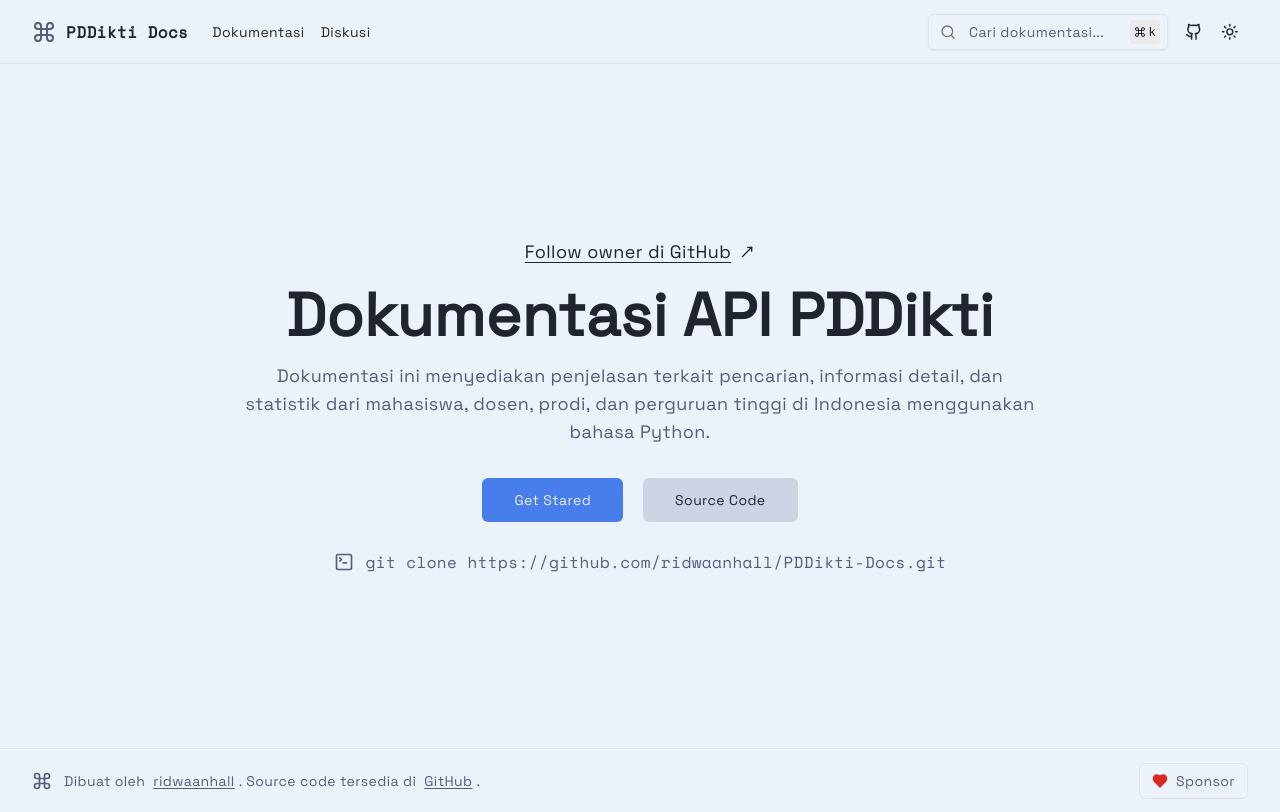
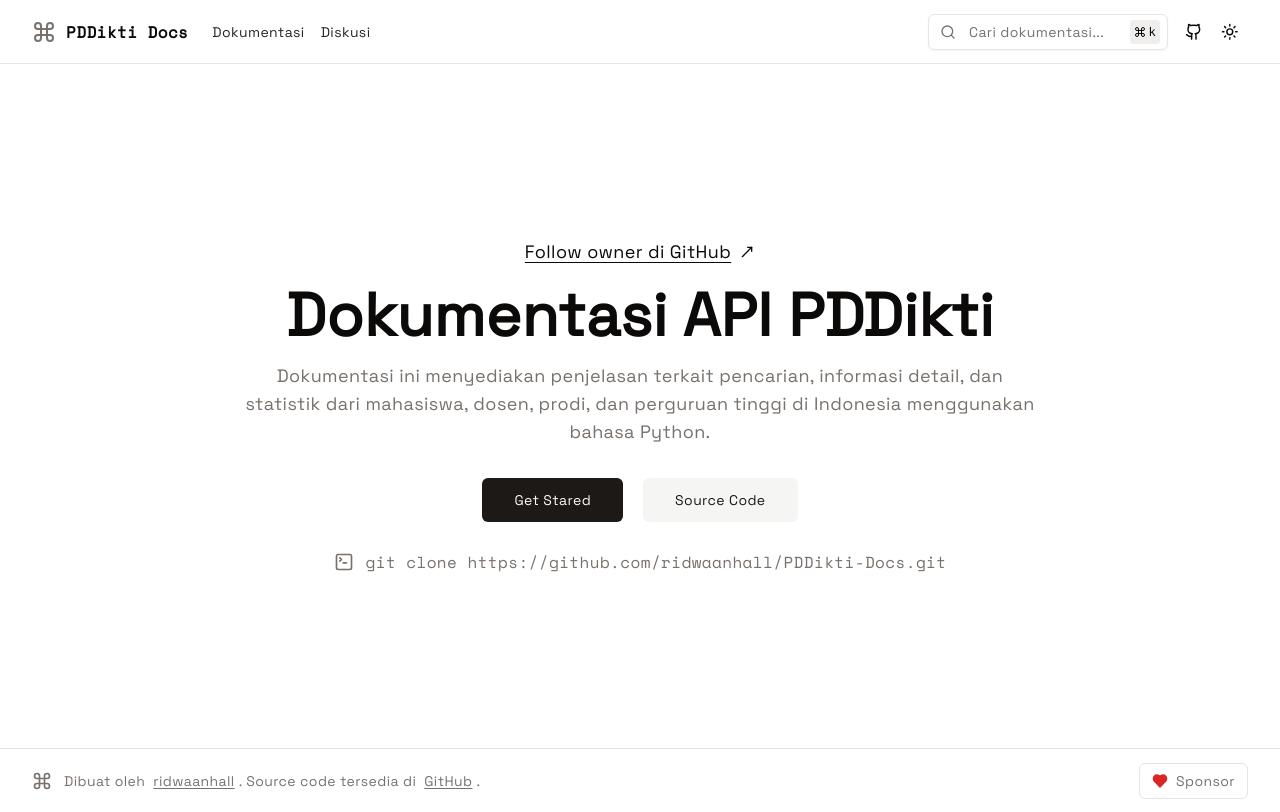
Before and after one commit to ridwaanhall/PDDikti-Docs, a Next.js app: page / in a window 1280 px wide. Built offline with nearby package versions, Linux system fonts and the light colour scheme.

Commit message:
Update: refactor global styles and syntax highlighting colors for improved readability and consistency

```diff
--- a/styles/globals.css
+++ b/styles/globals.css
@@ -8,61 +8,61 @@
 @tailwind components;
 @tailwind utilities;
 
-/* ocean */
+/* basic */
 @layer base {
   :root {
-      --background: 210 50% 95%; /* Soft light blue */
-      --foreground: 220 20% 15%; /* Deep navy */
-      --card: 210 40% 98%; /* Almost white blue */
-      --card-foreground: 220 20% 15%;
-      --popover: 210 40% 98%;
-      --popover-foreground: 220 20% 15%;
-      --primary: 220 80% 60%; /* Vibrant azure blue */
-      --primary-foreground: 210 50% 95%;
-      --secondary: 220 30% 85%; /* Light sky blue */
-      --secondary-foreground: 220 20% 15%;
-      --muted: 220 30% 85%;
-      --muted-foreground: 220 20% 40%; /* Soft steel blue */
-      --accent: 200 70% 40%; /* Strong ocean blue */
-      --accent-foreground: 0 0% 100%; /* Pure white */
-      --destructive: 0 65% 55%; /* Soft red */
-      --destructive-foreground: 220 20% 95%; /* Lightened foreground */
-      --border: 220 15% 90%; /* Light grey-blue */
-      --input: 220 15% 90%;
-      --ring: 220 40% 50%; /* Cool blue ring */
-      --radius: 0.5rem;
-      --chart-1: 210 60% 50%; /* Classic blue */
-      --chart-2: 220 40% 65%; /* Soft sky */
-      --chart-3: 220 70% 50%; /* Azure blue */
-      --chart-4: 200 60% 55%; /* Ocean blue */
-      --chart-5: 240 30% 40%; /* Deep teal */
+    --background: 0 0% 100%;
+    --foreground: 20 14.3% 4.1%;
+    --card: 0 0% 100%;
+    --card-foreground: 20 14.3% 4.1%;
+    --popover: 0 0% 100%;
+    --popover-foreground: 20 14.3% 4.1%;
+    --primary: 24 9.8% 10%;
+    --primary-foreground: 60 9.1% 97.8%;
+    --secondary: 60 4.8% 95.9%;
+    --secondary-foreground: 24 9.8% 10%;
+    --muted: 60 4.8% 95.9%;
+    --muted-foreground: 25 5.3% 44.7%;
+    --accent: 60 4.8% 95.9%;
+    --accent-foreground: 24 9.8% 10%;
+    --destructive: 0 84.2% 60.2%;
+    --destructive-foreground: 60 9.1% 97.8%;
+    --border: 20 5.9% 90%;
+    --input: 20 5.9% 90%;
+    --ring: 20 14.3% 4.1%;
+    --radius: 0.5rem;
+    --chart-1: 12 76% 61%;
+    --chart-2: 173 58% 39%;
+    --chart-3: 197 37% 24%;
+    --chart-4: 43 74% 66%;
+    --chart-5: 27 87% 67%;
   }
 
   .dark {
-      --background: 220 20% 10%; /* Midnight navy */
-      --foreground: 220 80% 90%; /* Soft sky blue */
-      --card: 220 20% 12%; /* Slightly lighter midnight */
-      --card-foreground: 220 80% 90%;
-      --popover: 220 20% 12%;
-      --popover-foreground: 220 80% 90%;
-      --primary: 210 70% 60%; /* Soft bright blue */
-      --primary-foreground: 220 20% 10%;
-      --secondary: 220 30% 15%; /* Dark steel blue */
-      --secondary-foreground: 220 80% 90%;
-      --muted: 220 30% 15%;
-      --muted-foreground: 210 20% 85%; /* Pale navy */
-      --accent: 220 80% 60%; /* Vibrant azure blue */
-      --accent-foreground: 220 80% 90%;
-      --destructive: 0 65% 55%; /* Soft red */
-      --destructive-foreground: 220 80% 90%;
-      --border: 220 30% 15%; /* Dark steel blue */
-      --input: 220 30% 15%;
-      --ring: 220 60% 60%; /* Vivid blue ring */
-      --chart-1: 210 60% 50%; /* Classic blue */
-      --chart-2: 220 40% 65%; /* Soft sky */
-      --chart-3: 220 70% 50%; /* Azure blue */
-      --chart-4: 200 60% 55%; /* Ocean blue */
-      --chart-5: 240 30% 40%; /* Deep teal */
+    --background: 20 14.3% 4.1%;
+    --foreground: 60 9.1% 97.8%;
+    --card: 20 14.3% 4.1%;
+    --card-foreground: 60 9.1% 97.8%;
+    --popover: 20 14.3% 4.1%;
+    --popover-foreground: 60 9.1% 97.8%;
+    --primary: 60 9.1% 97.8%;
+    --primary-foreground: 24 9.8% 10%;
+    --secondary: 12 6.5% 15.1%;
+    --secondary-foreground: 60 9.1% 97.8%;
+    --muted: 12 6.5% 15.1%;
+    --muted-foreground: 24 5.4% 63.9%;
+    --accent: 12 6.5% 15.1%;
+    --accent-foreground: 60 9.1% 97.8%;
+    --destructive: 0 62.8% 30.6%;
+    --destructive-foreground: 60 9.1% 97.8%;
+    --border: 12 6.5% 15.1%;
+    --input: 12 6.5% 15.1%;
+    --ring: 24 5.7% 82.9%;
+    --chart-1: 220 70% 50%;
+    --chart-2: 160 60% 45%;
+    --chart-3: 30 80% 55%;
+    --chart-4: 280 65% 60%;
+    --chart-5: 340 75% 55%;
   }
 }
 
--- a/styles/syntax.css
+++ b/styles/syntax.css
@@ -1,23 +1,17 @@
-/* ocean */
-/* Light Mode */
 .keyword {
-   color: #2563eb;
-   /* Vibrant Blue */
+   color: #d73a49; /* GitHub Red */
 }
 
 .function {
-   color: #0284c7;
-   /* Deep Sky Blue */
+   color: #6f42c1; /* GitHub Purple */
 }
 
 .punctuation {
-   color: #475569;
-   /* Cool Slate Gray */
+   color: #24292e; /* GitHub Black */
 }
 
 .comment {
-   color: #64748b;
-   /* Muted Slate */
+   color: #6a737d; /* GitHub Muted Gray */
 }
 
 .string,
@@ -25,34 +19,36 @@
 .annotation,
 .boolean,
 .number {
-   color: #0369a1;
-   /* Dark Cyan */
+   color: #005cc5; /* GitHub Blue */
 }
 
 .tag {
-   color: #1e40af;
-   /* Indigo */
+   color: #22863a; /* GitHub Green */
 }
 
 .attr-name {
-   color: #0ea5e9;
-   /* Light Sky Blue */
+   color: #6f42c1; /* GitHub Purple */
 }
 
 .attr-value {
-   color: #2563eb;
-   /* Bright Blue */
+   color: #e36209; /* GitHub Orange */
 }
 
 /* Dark Mode */
 .dark .keyword {
-   color: #93c5fd;
-   /* Soft Blue */
+   color: #f97583; /* GitHub Light Red */
 }
 
 .dark .function {
-   color: #38bdf8;
-   /* Sky Blue */
+   color: #d2a8ff; /* GitHub Light Purple */
+}
+
+.dark .punctuation {
+   color: #c9d1d9; /* GitHub Light Gray */
+}
+
+.dark .comment {
+   color: #8b949e; /* GitHub Muted Gray */
 }
 
 .dark .string,
@@ -60,21 +56,17 @@
 .dark .annotation,
 .dark .boolean,
 .dark .number {
-   color: #60a5fa;
-   /* Light Blue */
+   color: #79c0ff; /* GitHub Light Blue */
 }
 
 .dark .tag {
-   color: #3b82f6;
-   /* Bold Blue */
+   color: #a5d6ff; /* GitHub Cyan */
 }
 
 .dark .attr-name {
-   color: #67e8f9;
-   /* Aqua */
+   color: #d2a8ff; /* GitHub Light Purple */
 }
 
 .dark .attr-value {
-   color: #93c5fd;
-   /* Frosty Blue */
+   color: #ffa657; /* GitHub Light Orange */
 }
```
